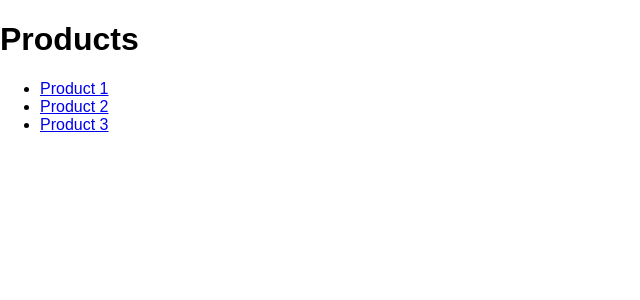
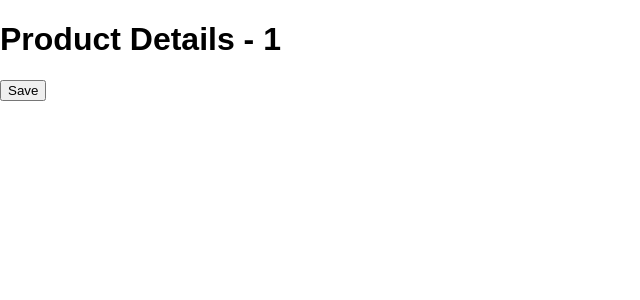
Before and after one commit to mabbasidesign/Router, a React (Create React App) app: page /products/1 in a window 1280 px wide. Shown: the top 300 px of the page, without its empty margins (0-640 px from the left). Built offline with nearby package versions, Linux system fonts and the light colour scheme.

Commit message:
adding route parameter

```diff
--- a/src/App.js
+++ b/src/App.js
@@ -14,11 +14,12 @@
     return (
       <div className="content">
         <Switch>
+          <Route path="/products/:id" component={ProductDetails} />
           <Route
               path="/products"
               render={props => <Products sortBy="newest" {...props} />}
             />
-          <Route path="/post" component={Posts} />
+          <Route path="/post/:year/:month" component={Posts} />
           <Route path="/admin" component={Dashboard} />
           <Route path="/" component={Home} />
         </Switch>
--- a/src/components/navbar.jsx
+++ b/src/components/navbar.jsx
@@ -1,4 +1,5 @@
 import React from "react";
+import { Link } from "react-router-dom";
 
 const NavBar = () => {
   return (
--- a/src/components/productDetails.jsx
+++ b/src/components/productDetails.jsx
@@ -8,7 +8,7 @@
   render() {
     return (
       <div>
-        <h1>Product Details - </h1>
+        <h1>Product Details - {this.props.match.params.id} </h1>
         <button onClick={this.handleSave}>Save</button>
       </div>
     );
--- a/src/components/products.jsx
+++ b/src/components/products.jsx
@@ -1,4 +1,5 @@
 import React, { Component } from "react";
+import { Link } from "react-router-dom";
 
 class Products extends Component {
   state = {
@@ -16,7 +17,7 @@
         <ul>
           {this.state.products.map(product => (
             <li key={product.id}>
-              <a href={`/products/${product.id}`}>{product.name}</a>
+              <Link to={`/products/${product.id}`}>{product.name}</Link>
             </li>
           ))}
         </ul>
```
